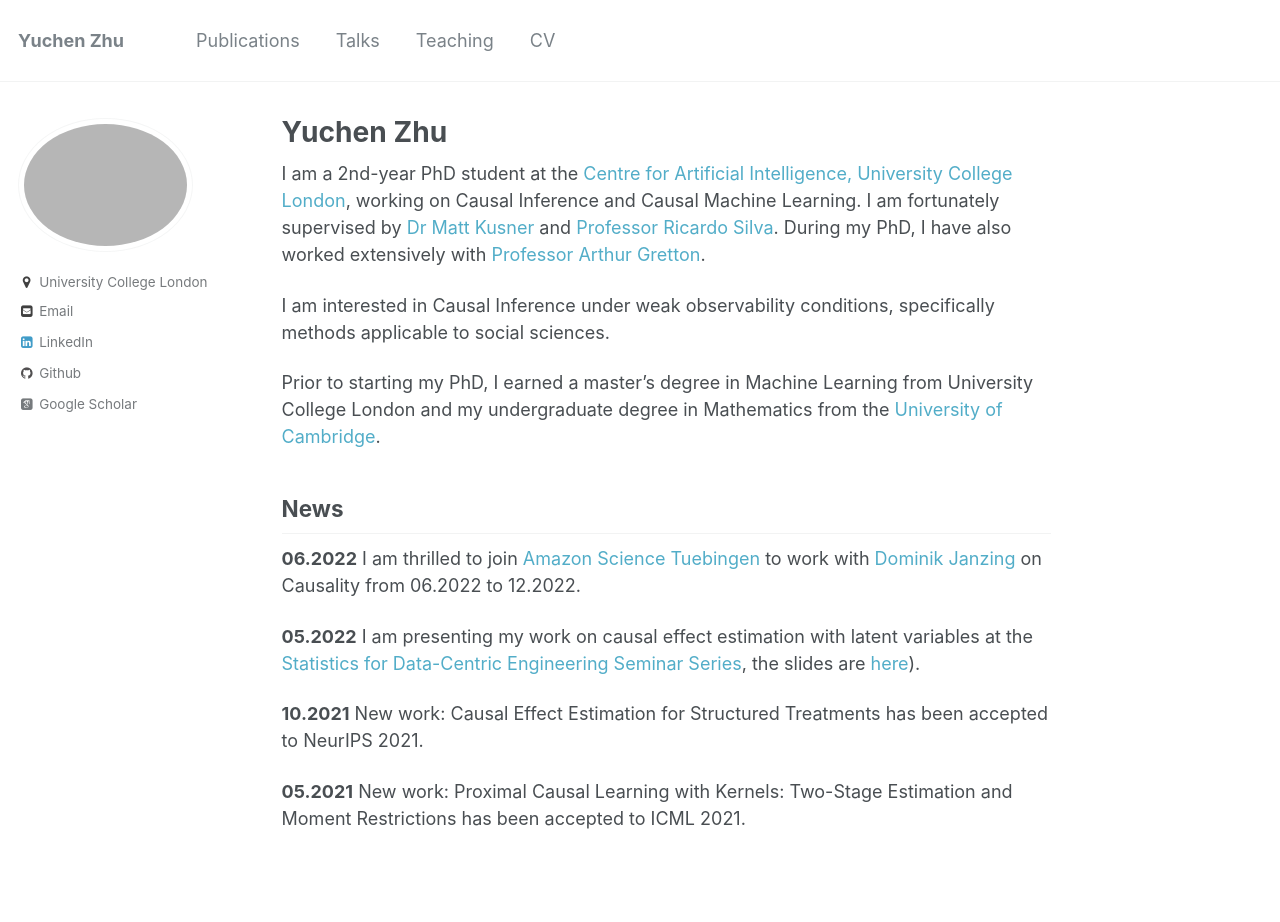
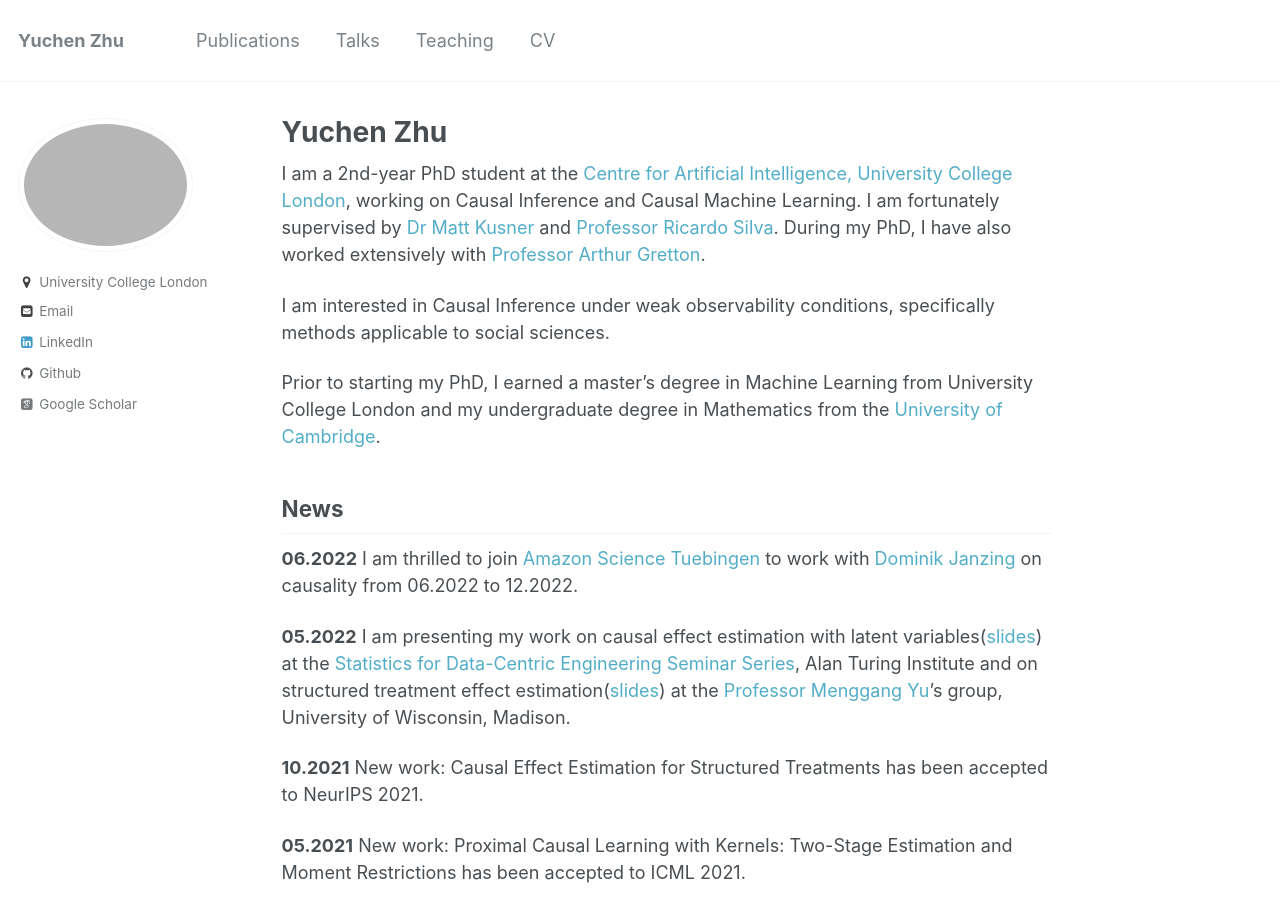
Before and after one commit to yuchen-zhu/yuchen-zhu.github.io, a Jekyll site: the page built from _pages/about.md, in a window 1280 px wide and 936 px high. Shown: the top 922 px of the window. Built offline with Jekyll 4.4.1, drawn with Linux system fonts in a browser that asks for light colours; some web fonts are replaced.

```diff
--- a/_pages/about.md
+++ b/_pages/about.md
@@ -16,9 +16,9 @@ Prior to starting my PhD, I earned a master's degree in Machine Learning from Un
 
 ## News
 
-**06.2022** I am thrilled to join [Amazon Science Tuebingen](https://www.amazon.science/locations/tubingen) to work with [Dominik Janzing](https://janzing.github.io) on Causality from 06.2022 to 12.2022.
+**06.2022** I am thrilled to join [Amazon Science Tuebingen](https://www.amazon.science/locations/tubingen) to work with [Dominik Janzing](https://janzing.github.io) on causality from 06.2022 to 12.2022.
 
-**05.2022** I am presenting my work on causal effect estimation with latent variables at the [Statistics for Data-Centric Engineering Seminar Series](https://sites.google.com/view/dce-reading-group), the slides are [here](https://yuchen-zhu.github.io/files/S-DCE-talk.pdf)).
+**05.2022** I am presenting my work on causal effect estimation with latent variables([slides](https://yuchen-zhu.github.io/files/S-DCE-talk.pdf)) at the [Statistics for Data-Centric Engineering Seminar Series](https://sites.google.com/view/dce-reading-group), Alan Turing Institute and on structured treatment effect estimation([slides](https://yuchen-zhu.github.io/files/SIN-uwmadison.pdf)) at the [Professor Menggang Yu](https://biostat.wiscweb.wisc.edu/staff/yu-menggang/)'s group, University of Wisconsin, Madison.
 
 **10.2021** New work: Causal Effect Estimation for Structured Treatments has been accepted to NeurIPS 2021.
 
```
